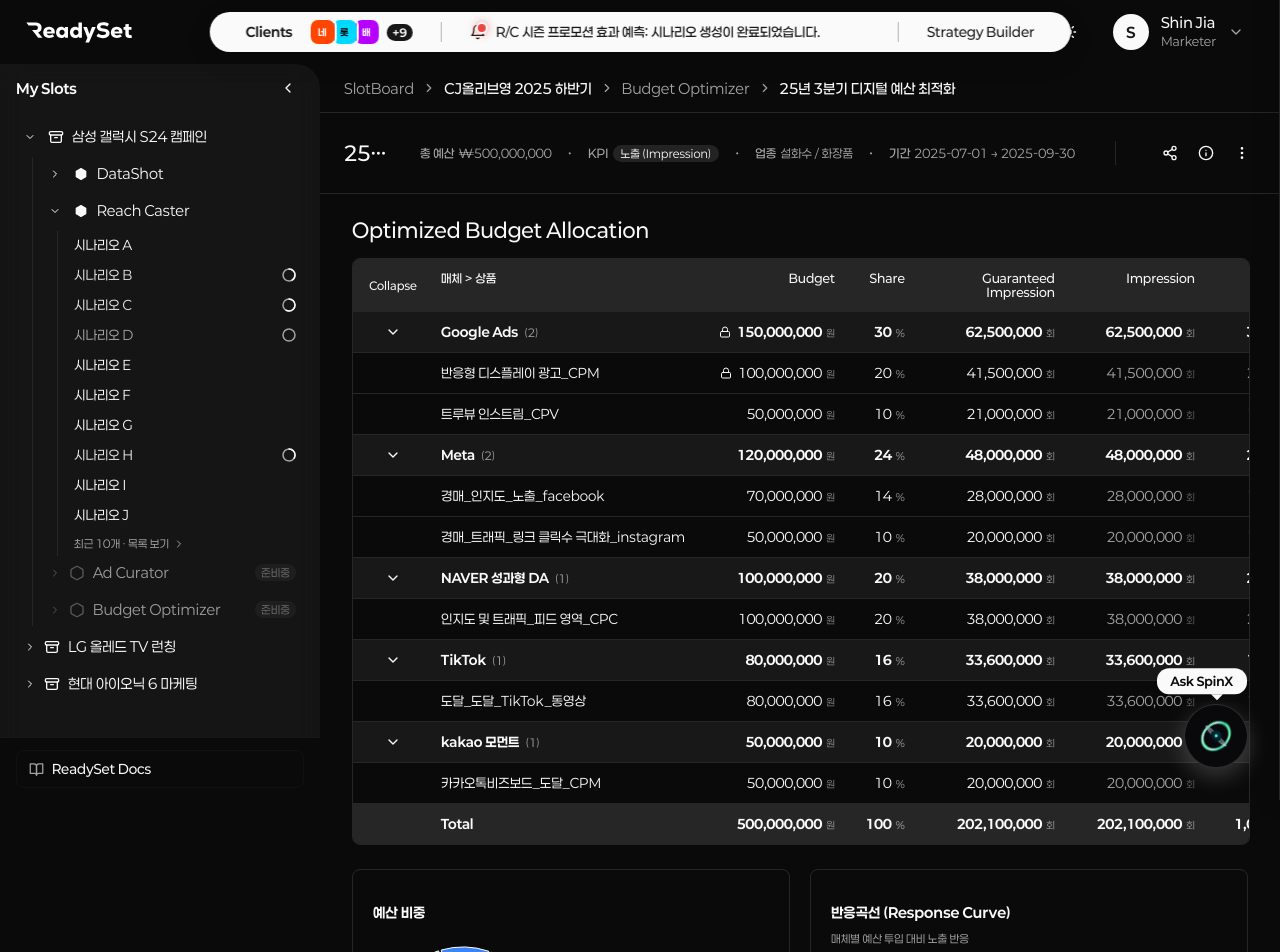
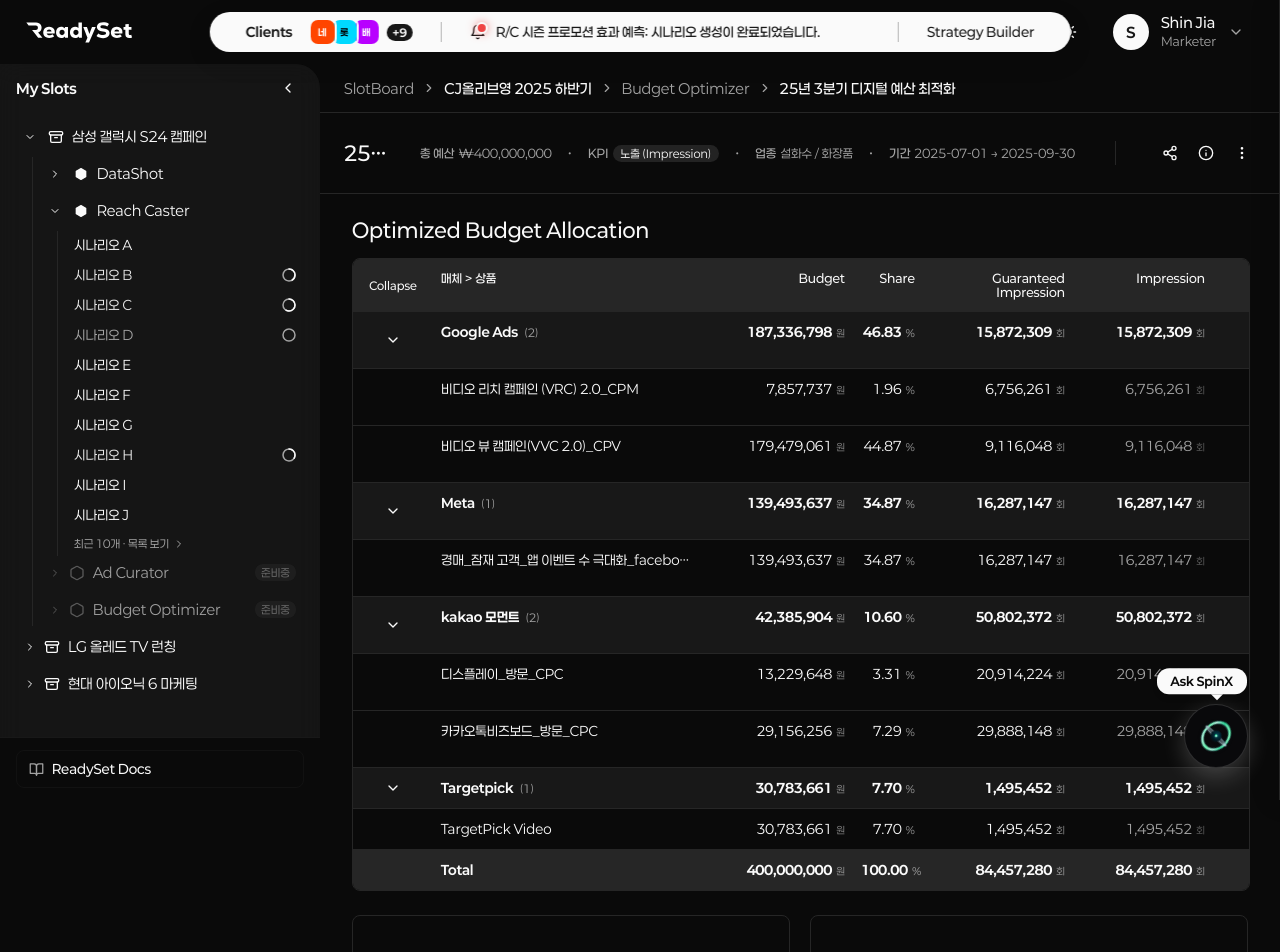
Before and after one commit to taetaej/ReadySet, a React (Vite) app: page /budgetoptimizer/scenario/1/result in a window 1280 px wide. Shown: the top 952 px of the page. Built offline with nearby package versions, Linux system fonts and the light colour scheme.

Commit message:
결과 테이블 작업

```diff
--- a/src/components/budgetoptimizer/BOMediaDialog.tsx
+++ b/src/components/budgetoptimizer/BOMediaDialog.tsx
@@ -214,7 +214,7 @@
                         width: '24px', height: '24px',
                         display: 'flex', alignItems: 'center', justifyContent: 'center',
                         border: '1px solid hsl(var(--border))', borderRadius: '4px',
-                        backgroundColor: 'hsl(var(--background))', cursor: 'pointer', flexShrink: 0
+                        backgroundColor: 'hsl(var(--muted))', color: 'hsl(var(--foreground))', cursor: 'pointer', flexShrink: 0
                       }}
                       onClick={(e) => {
                         e.stopPropagation()
--- a/src/components/budgetoptimizer/BOResultTable.tsx
+++ b/src/components/budgetoptimizer/BOResultTable.tsx
@@ -12,8 +12,11 @@
 const withUnit = (v: number, unit: string) => (
   <>{v.toLocaleString()}<span style={unitStyle}>{unit}</span></>
 )
-const fmtWon = (v: number) => withUnit(v, '원')
+const fmtBudget = (v: number) => withUnit(Math.round(v), '원')  // 정수 원 (Budget/CPM/CPC/CPV 공通)
 const fmtCount = (v: number) => withUnit(v, '회')
+
+// 0이면 하이픈 처리
+const orDash = (v: number, formatter: (n: number) => React.ReactNode) => v ? formatter(v) : '-'
 
 interface MediaGroup {
   mediaId: string
@@ -25,6 +28,7 @@
   impression: number
   click: number
   view: number
+  reach: number
   cpm: number
   cpc: number
   cpv: number
@@ -32,7 +36,7 @@
 }
 
 // 그리드 컬럼 정의 (헤더/바디 공통) — 풀 숫자+단위 표기 기준 폭
-const GRID_COLS = '80px minmax(220px, 1fr) 150px 70px 150px 140px 120px 120px 110px 100px 100px'
+const GRID_COLS = '80px minmax(220px, 1fr) 150px 70px 150px 140px 120px 120px 90px 110px 100px 100px'
 
 export function BOResultTable({ allocations, kpiLabel }: BOResultTableProps) {
   const mediaGroups = useMemo<MediaGroup[]>(() => {
@@ -51,9 +55,10 @@
       const cpm = impression > 0 ? Math.round(budget / (impression / 1000)) : 0
       const cpc = click > 0 ? Math.round(budget / click) : 0
       const cpv = view > 0 ? Math.round(budget / view) : 0
+      const reach = Math.max(...products.map(p => p.reach))
       return {
         mediaId, mediaName: products[0].mediaName, products,
-        budget, ratio, kpiValue, impression, click, view, cpm, cpc, cpv,
+        budget, ratio, kpiValue, impression, click, view, reach, cpm, cpc, cpv,
         hasFixed: products.some(p => p.isFixed)
       }
     }).sort((a, b) => b.budget - a.budget)
@@ -83,12 +88,12 @@
   const BudgetCell = ({ amount, isFixed }: { amount: number; isFixed: boolean }) => (
     <div style={{ display: 'flex', alignItems: 'center', justifyContent: 'flex-end', gap: '6px' }}>
       {isFixed && <Lock size={12} style={{ color: 'hsl(var(--primary))', flexShrink: 0 }} />}
-      <span>{fmtWon(amount)}</span>
+      <span>{fmtBudget(amount)}</span>
     </div>
   )
 
-  // 비중(%) 단위 표기
-  const pct = (v: number) => <>{v}<span style={unitStyle}>%</span></>
+  // 비중(%) 단위 표기 — Decimal(2): 항상 소수 2자리 고정 (3.7 → 3.70%)
+  const pct = (v: number) => <>{v.toFixed(2)}<span style={unitStyle}>%</span></>
 
   return (
     <div>
@@ -96,7 +101,7 @@
         Optimized Budget Allocation
       </h3>
       <div style={{ border: '1px solid hsl(var(--border))', borderRadius: '8px', fontFamily: 'Paperlogy, sans-serif', width: '100%', overflowX: 'auto' }} className="custom-scrollbar">
-        <div style={{ minWidth: '1400px' }}>
+        <div style={{ minWidth: '1500px' }}>
           {/* 헤더 */}
           <div style={{ display: 'grid', gridTemplateColumns: GRID_COLS, backgroundColor: 'hsl(var(--muted))', borderBottom: '1px solid hsl(var(--border))', fontSize: '12px', fontWeight: '500' }}>
             <div style={{ padding: '12px 8px', display: 'flex', alignItems: 'center', justifyContent: 'center' }}>
@@ -116,6 +121,7 @@
             <div style={cell()}>Impression</div>
             <div style={cell()}>Click</div>
             <div style={cell()}>View</div>
+            <div style={cell()}>Reach</div>
             <div style={cell()}>CPM</div>
             <div style={cell()}>CPC</div>
             <div style={cell()}>CPV</div>
@@ -142,13 +148,14 @@
                   </div>
                   <div style={cell()}><BudgetCell amount={g.budget} isFixed={g.hasFixed} /></div>
                   <div style={cell()}>{pct(g.ratio)}</div>
-                  <div style={cell()}>{fmtCount(g.kpiValue)}</div>
-                  <div style={cell()}>{fmtCount(g.impression)}</div>
-                  <div style={cell()}>{fmtCount(g.click)}</div>
-                  <div style={cell()}>{g.view ? fmtCount(g.view) : '-'}</div>
-                  <div style={cell()}>{g.cpm ? fmtWon(g.cpm) : '-'}</div>
-                  <div style={cell()}>{g.cpc ? fmtWon(g.cpc) : '-'}</div>
-                  <div style={cell()}>{g.cpv ? fmtWon(g.cpv) : '-'}</div>
+                  <div style={cell()}>{orDash(g.kpiValue, fmtCount)}</div>
+                  <div style={cell()}>{orDash(g.impression, fmtCount)}</div>
+                  <div style={cell()}>{orDash(g.click, fmtCount)}</div>
+                  <div style={cell()}>{orDash(g.view, fmtCount)}</div>
+                  <div style={cell()}>{orDash(g.reach, fmtCount)}</div>
+                  <div style={cell()}>{orDash(g.cpm, fmtBudget)}</div>
+                  <div style={cell()}>{orDash(g.cpc, fmtBudget)}</div>
+                  <div style={cell()}>{orDash(g.cpv, fmtBudget)}</div>
                 </div>
 
                 {/* 2depth: Product */}
@@ -158,13 +165,14 @@
                     <div style={{ ...cell('left'), color: 'hsl(var(--foreground))', overflow: 'hidden', textOverflow: 'ellipsis', whiteSpace: 'nowrap' }} title={p.productName}>{p.productName}</div>
                     <div style={cell()}><BudgetCell amount={p.budget} isFixed={p.isFixed} /></div>
                     <div style={cell()}>{pct(p.ratio)}</div>
-                    <div style={cell()}>{fmtCount(p.kpiValue)}</div>
-                    <div style={{ ...cell(), color: 'hsl(var(--muted-foreground))' }}>{fmtCount(p.impression)}</div>
-                    <div style={{ ...cell(), color: 'hsl(var(--muted-foreground))' }}>{fmtCount(p.click)}</div>
-                    <div style={{ ...cell(), color: 'hsl(var(--muted-foreground))' }}>{p.view ? fmtCount(p.view) : '-'}</div>
-                    <div style={{ ...cell(), color: 'hsl(var(--muted-foreground))' }}>{p.cpm ? fmtWon(p.cpm) : '-'}</div>
-                    <div style={{ ...cell(), color: 'hsl(var(--muted-foreground))' }}>{p.cpc ? fmtWon(p.cpc) : '-'}</div>
-                    <div style={{ ...cell(), color: 'hsl(var(--muted-foreground))' }}>{p.cpv ? fmtWon(p.cpv) : '-'}</div>
+                    <div style={cell()}>{orDash(p.kpiValue, fmtCount)}</div>
+                    <div style={{ ...cell(), color: 'hsl(var(--muted-foreground))' }}>{orDash(p.impression, fmtCount)}</div>
+                    <div style={{ ...cell(), color: 'hsl(var(--muted-foreground))' }}>{orDash(p.click, fmtCount)}</div>
+                    <div style={{ ...cell(), color: 'hsl(var(--muted-foreground))' }}>{orDash(p.view, fmtCount)}</div>
+                    <div style={{ ...cell(), color: 'hsl(var(--muted-foreground))' }}>{orDash(p.reach, fmtCount)}</div>
+                    <div style={{ ...cell(), color: 'hsl(var(--muted-foreground))' }}>{orDash(p.cpm, fmtBudget)}</div>
+                    <div style={{ ...cell(), color: 'hsl(var(--muted-foreground))' }}>{orDash(p.cpc, fmtBudget)}</div>
+                    <div style={{ ...cell(), color: 'hsl(var(--muted-foreground))' }}>{orDash(p.cpv, fmtBudget)}</div>
                   </div>
                 ))}
               </div>
@@ -175,12 +183,13 @@
           <div style={{ display: 'grid', gridTemplateColumns: GRID_COLS, backgroundColor: 'hsl(var(--muted))', fontSize: '13px', fontWeight: '600' }}>
             <div />
             <div style={cell('left')}>Total</div>
-            <div style={cell()}>{fmtWon(totals.budget)}</div>
+            <div style={cell()}>{fmtBudget(totals.budget)}</div>
             <div style={cell()}>{pct(100)}</div>
-            <div style={cell()}>{fmtCount(totals.kpiValue)}</div>
-            <div style={cell()}>{fmtCount(totals.impression)}</div>
-            <div style={cell()}>{fmtCount(totals.click)}</div>
-            <div style={cell()}>{totals.view ? fmtCount(totals.view) : '-'}</div>
+            <div style={cell()}>{orDash(totals.kpiValue, fmtCount)}</div>
+            <div style={cell()}>{orDash(totals.impression, fmtCount)}</div>
+            <div style={cell()}>{orDash(totals.click, fmtCount)}</div>
+            <div style={cell()}>{orDash(totals.view, fmtCount)}</div>
+            <div style={cell()}>-</div>
             <div style={cell()}>-</div>
             <div style={cell()}>-</div>
             <div style={cell()}>-</div>
--- a/src/components/budgetoptimizer/resultSampleData.ts
+++ b/src/components/budgetoptimizer/resultSampleData.ts
@@ -76,7 +76,7 @@
   industryMode: 'brand',
   brand: '설화수',
   kpi: 'impression',
-  totalBudget: 500000000,
+  totalBudget: 400000000,
   period: { start: '2025-07-01', end: '2025-09-30' },
   status: 'Completed',
   completedAt: '2025-06-20 14:52:33',
@@ -84,18 +84,16 @@
   creator: '김미영',
   creatorId: 'kimmiyoung@mezzo.co.kr',
   allocations: [
-    // Google Ads (상품 2개, 1개 잠금)
-    { mediaId: 'Google Ads', mediaName: 'Google Ads', productName: '반응형 디스플레이 광고_CPM', budget: 100000000, ratio: 20, kpiValue: 41500000, impression: 41500000, click: 208000, view: 0, reach: 28.5, cpm: 2410, cpc: 481, cpv: 0, isFixed: true },
-    { mediaId: 'Google Ads', mediaName: 'Google Ads', productName: '트루뷰 인스트림_CPV', budget: 50000000, ratio: 10, kpiValue: 21000000, impression: 21000000, click: 104500, view: 700000, reach: 13.8, cpm: 2381, cpc: 478, cpv: 71, isFixed: false },
-    // Meta (상품 2개)
-    { mediaId: 'Meta', mediaName: 'Meta', productName: '경매_인지도_노출_facebook', budget: 70000000, ratio: 14, kpiValue: 28000000, impression: 28000000, click: 154000, view: 0, reach: 21.0, cpm: 2500, cpc: 455, cpv: 0, isFixed: false },
-    { mediaId: 'Meta', mediaName: 'Meta', productName: '경매_트래픽_링크 클릭수 극대화_instagram', budget: 50000000, ratio: 10, kpiValue: 20000000, impression: 20000000, click: 110000, view: 0, reach: 14.1, cpm: 2500, cpc: 455, cpv: 0, isFixed: false },
-    // NAVER 성과형 DA (상품 1개)
-    { mediaId: 'NAVER 성과형 DA', mediaName: 'NAVER 성과형 DA', productName: '인지도 및 트래픽_피드 영역_CPC', budget: 100000000, ratio: 20, kpiValue: 38000000, impression: 38000000, click: 228000, view: 0, reach: 28.7, cpm: 2632, cpc: 439, cpv: 0, isFixed: false },
-    // TikTok (상품 1개)
-    { mediaId: 'TikTok', mediaName: 'TikTok', productName: '도달_도달_TikTok_동영상', budget: 80000000, ratio: 16, kpiValue: 33600000, impression: 33600000, click: 168000, view: 1120000, reach: 24.5, cpm: 2381, cpc: 476, cpv: 71, isFixed: false },
-    // kakao 모먼트 (상품 1개)
-    { mediaId: 'kakao 모먼트', mediaName: 'kakao 모먼트', productName: '카카오톡비즈보드_도달_CPM', budget: 50000000, ratio: 10, kpiValue: 20000000, impression: 20000000, click: 90000, view: 0, reach: 15.2, cpm: 2500, cpc: 556, cpv: 0, isFixed: false }
+    // Google Ads
+    { mediaId: 'Google Ads', mediaName: 'Google Ads', productName: '비디오 리치 캠페인 (VRC) 2.0_CPM', budget: 7857737, ratio: 1.96, kpiValue: 6756261, impression: 6756261, click: 21181, view: 60965, reach: 6091644, cpm: 1163.03, cpc: 370.98, cpv: 128.89, isFixed: false },
+    { mediaId: 'Google Ads', mediaName: 'Google Ads', productName: '비디오 뷰 캠페인(VVC 2.0)_CPV', budget: 179479061, ratio: 44.87, kpiValue: 9116048, impression: 9116048, click: 2097, view: 2413274, reach: 5295202, cpm: 19688.25, cpc: 85573.34, cpv: 74.37, isFixed: false },
+    // Meta
+    { mediaId: 'Meta', mediaName: 'Meta', productName: '경매_잠재 고객_앱 이벤트 수 극대화_facebook&instagram', budget: 139493637, ratio: 34.87, kpiValue: 16287147, impression: 16287147, click: 73306, view: 647642, reach: 12193179, cpm: 8564.65, cpc: 1902.89, cpv: 215.39, isFixed: false },
+    // kakao 모먼트
+    { mediaId: 'kakao 모먼트', mediaName: 'kakao 모먼트', productName: '디스플레이_방문_CPC', budget: 13229648, ratio: 3.31, kpiValue: 20914224, impression: 20914224, click: 310596, view: 0, reach: 9861846, cpm: 632.57, cpc: 42.59, cpv: 0, isFixed: false },
+    { mediaId: 'kakao 모먼트', mediaName: 'kakao 모먼트', productName: '카카오톡비즈보드_방문_CPC', budget: 29156256, ratio: 7.29, kpiValue: 29888148, impression: 29888148, click: 61066, view: 0, reach: 16323274, cpm: 975.51, cpc: 477.46, cpv: 0, isFixed: false },
+    // Targetpick
+    { mediaId: 'Targetpick', mediaName: 'Targetpick', productName: 'TargetPick Video', budget: 30783661, ratio: 7.70, kpiValue: 1495452, impression: 1495452, click: 1803, view: 2350730, reach: 412835, cpm: 20584.85, cpc: 17069.27, cpv: 13.10, isFixed: false }
   ],
   responseCurve: [
     { budget: 0, 'Google Ads': 0, 'Meta': 0, 'NAVER 성과형 DA': 0, 'TikTok': 0, 'kakao 모먼트': 0 },
```
